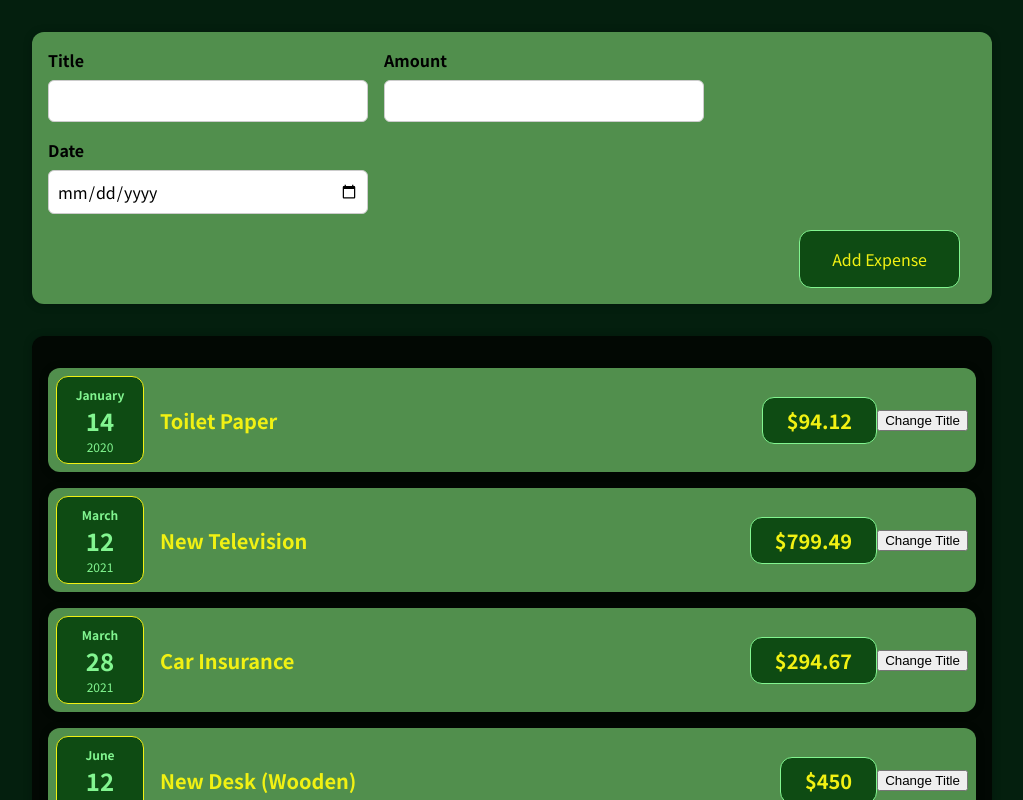
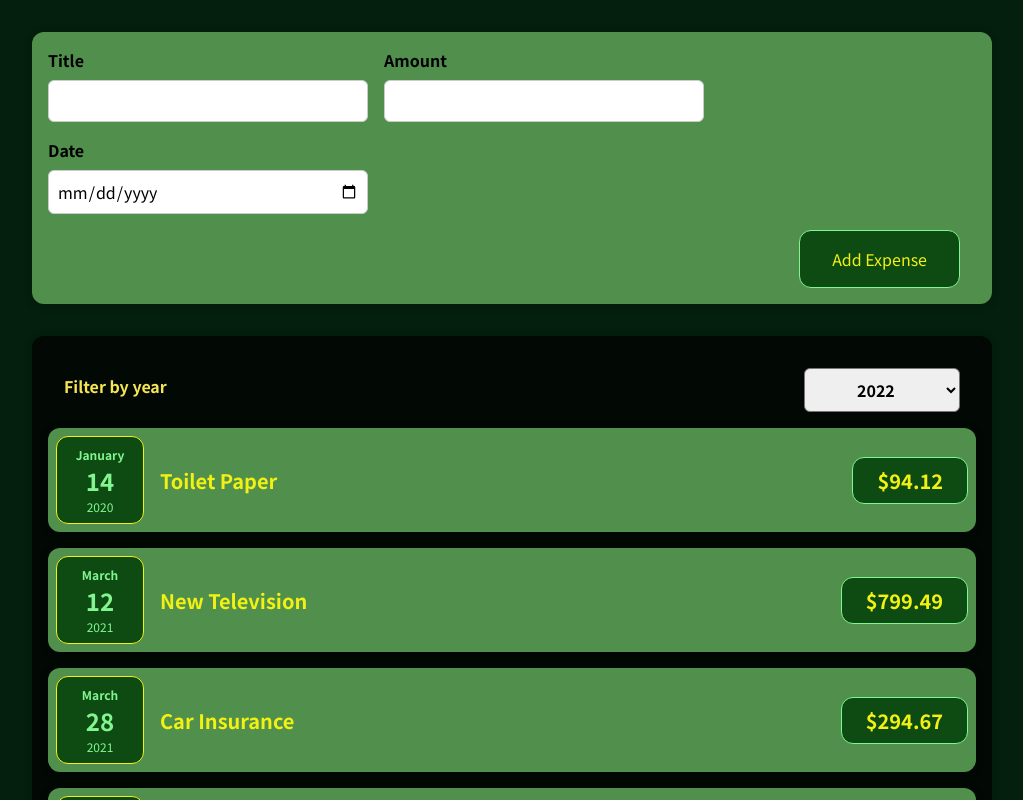
Before and after one commit to KaushikBaidya/expense-tracker, a React (Create React App) app: page / in a window 1280 px wide. Shown: the top 800 px of the page, without its empty margins (128-1151 px from the left). Built offline with nearby package versions, Linux system fonts and the light colour scheme.

Commit message:
updating app.js

```diff
--- a/src/App.js
+++ b/src/App.js
@@ -1,8 +1,8 @@
+import { useState } from 'react'
 import Expense from './components/Expenses/Expense'
 import NewExpense from './components/NewExpense/NewExpense'
 
-function App() {
-  const expenses = [
+const staticData = [
   {
     id: 'e1',
     title: 'Toilet Paper',
@@ -29,8 +29,13 @@
   },
 ]
 
+function App() {
+  const [expenses, setExpenses] = useState(staticData)
+
   const handleAddExpense = (expense) => {
-    console.log(expense)
+    setExpenses((prevExpenses) => {
+      return [expense, ...prevExpenses]
+    })
   }
 
   return (
--- a/src/components/Expenses/Expense.js
+++ b/src/components/Expenses/Expense.js
@@ -1,31 +1,31 @@
-import React from 'react'
+import React, { useState } from 'react'
+
 import ExpenseItem from './ExpenseItem'
+import Card from '../UI/Card'
+import ExpenseFilter from './ExpenseFilter'
+
 import './Expense.css'
-import Card from '../UI/Card'
 
 const Expense = ({ expenses }) => {
+  const [filteredYear, setFilteredYear] = useState('2022')
+
+  const handleFilterChange = (selectedYear) => {
+    setFilteredYear(selectedYear)
+  }
+
   return (
     <Card className="expenses">
-      <ExpenseItem
-        title={expenses[0].title}
-        amount={expenses[0].amount}
-        date={expenses[0].date}
+      <ExpenseFilter
+        selected={filteredYear}
+        onChangeFilter={handleFilterChange}
       />
-      <ExpenseItem
-        title={expenses[1].title}
-        amount={expenses[1].amount}
-        date={expenses[1].date}
-      />
-      <ExpenseItem
-        title={expenses[2].title}
-        amount={expenses[2].amount}
-        date={expenses[2].date}
-      />
-      <ExpenseItem
-        title={expenses[3].title}
-        amount={expenses[3].amount}
-        date={expenses[3].date}
-      />
+      {expenses.map((expense) => (
+        <ExpenseItem
+          title={expense.title}
+          amount={expense.amount}
+          date={expense.date}
+        />
+      ))}
     </Card>
   )
 }
--- /dev/null
+++ b/src/components/Expenses/ExpenseFilter.css
@@ -0,0 +1,24 @@
+.expenses-filter {
+  color: #f6e653;
+  padding: 0 1rem;
+}
+
+.expenses-filter__control {
+  display: flex;
+  width: 100%;
+  align-items: center;
+  justify-content: space-between;
+  margin: 1rem 0;
+}
+
+.expenses-filter label {
+  font-weight: bold;
+  margin-bottom: 0.5rem;
+}
+
+.expenses-filter select {
+  font: inherit;
+  padding: 0.5rem 3rem;
+  font-weight: bold;
+  border-radius: 6px;
+}
--- /dev/null
+++ b/src/components/Expenses/ExpenseFilter.js
@@ -0,0 +1,25 @@
+import React from 'react'
+
+import './ExpenseFilter.css'
+
+const ExpenseFilter = (props) => {
+  const dropdownChangeHandler = (event) => {
+    props.onChangeFilter(event.target.value)
+  }
+
+  return (
+    <div className="expenses-filter">
+      <div className="expenses-filter__control">
+        <label>Filter by year</label>
+        <select value={props.selected} onChange={dropdownChangeHandler}>
+          <option value="2023">2023</option>
+          <option value="2022">2022</option>
+          <option value="2021">2021</option>
+          <option value="2020">2020</option>
+        </select>
+      </div>
+    </div>
+  )
+}
+
+export default ExpenseFilter
--- a/src/components/Expenses/ExpenseItem.js
+++ b/src/components/Expenses/ExpenseItem.js
@@ -1,4 +1,4 @@
-import React, { useState } from 'react'
+import React from 'react'
 
 import { ExpenseDate } from './ExpenseDate'
 import Card from '../UI/Card'
@@ -6,19 +6,13 @@
 import './ExpenseItem.css'
 
 const ExpenseItem = (props) => {
-  const [title, setTitle] = useState(props.title)
-
-  const handleClick = () => {
-    setTitle('Updated')
-  }
   return (
     <Card className="expense-item">
       <ExpenseDate date={props.date} />
       <div className="expense-item__description">
-        <h2>{title}</h2>
+        <h2>{props.title}</h2>
         <div className="expense-item__price">${props.amount}</div>
       </div>
-      <button onClick={handleClick}>Change Title</button>
     </Card>
   )
 }
```
Lines whose indentation alone changed are shown as unchanged.
